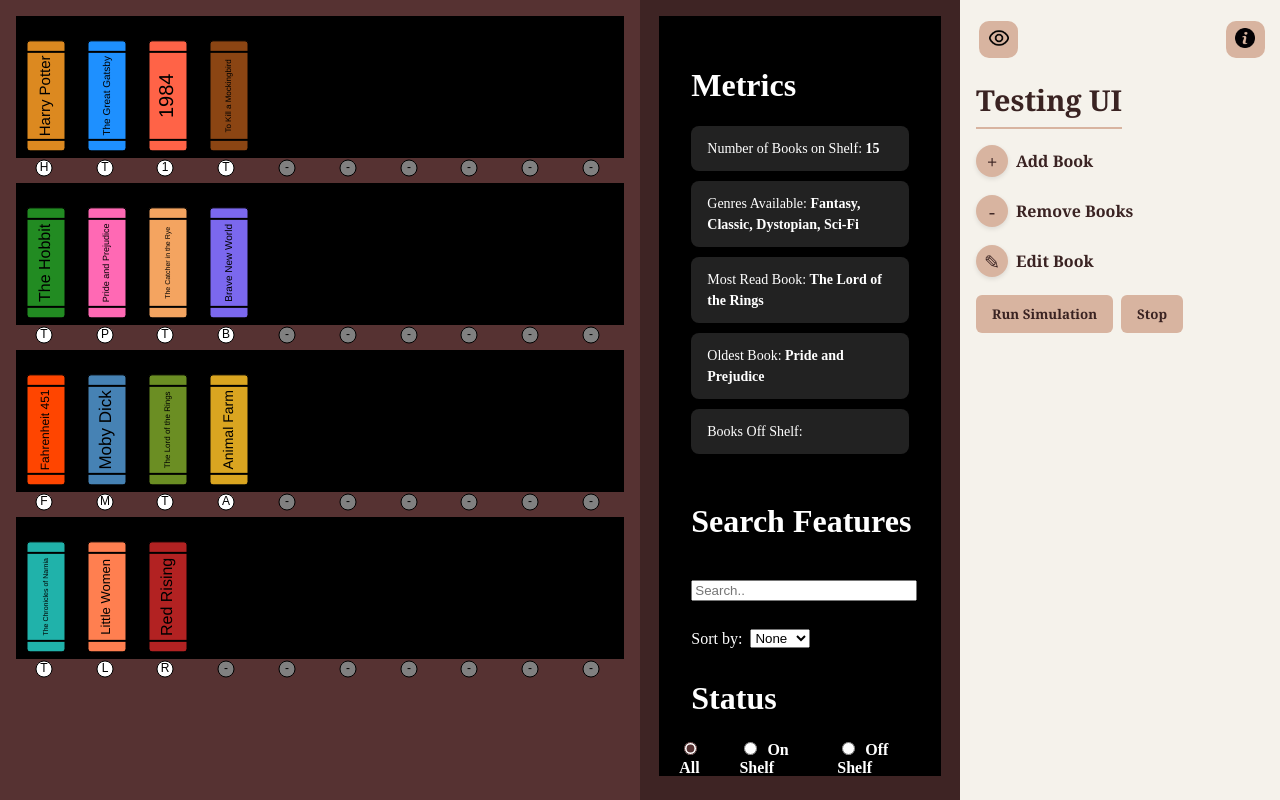
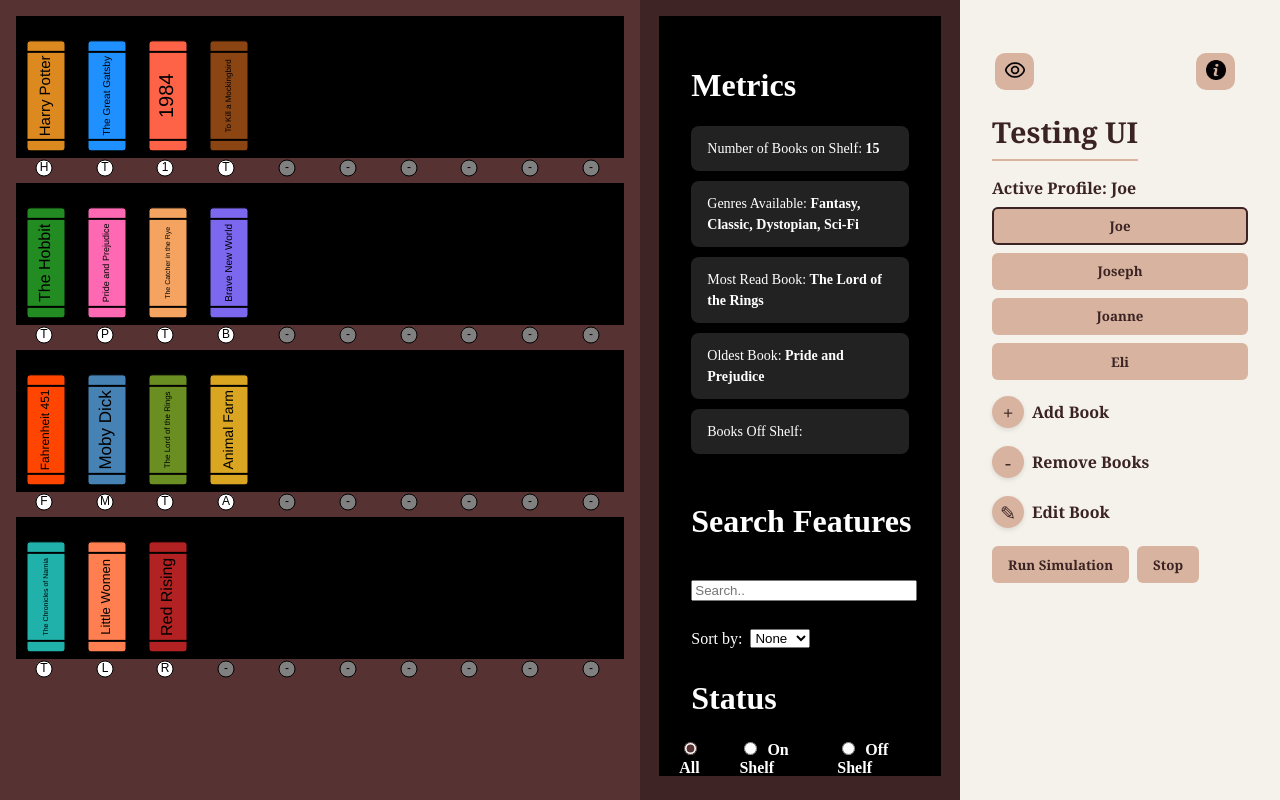
Before and after one commit to JosephAFerguson/-UserInterface-Proj2, a Svelte app in the folder UserInterfaceProj2/: page / in a window 1280 px wide. Built offline with nearby package versions, Linux system fonts and the light colour scheme.

Commit message:
added profile selection buttons and 1s simulation to update book activity

```diff
--- a/UserInterfaceProj2/src/testing-ui.svelte
+++ b/UserInterfaceProj2/src/testing-ui.svelte
@@ -2,6 +2,7 @@
   // Stores are passed in as props from `App.svelte` (they are Svelte writables)
   // Do not provide defaults here; App.svelte binds real writable store objects.
   import { books_on_shelf } from './lib/bookStore.js';
+  import { user_profile, setProfile } from './lib/bookStore.js';
   export let books_off_shelf;
 
   // Local UI state
@@ -156,6 +157,13 @@
     simRunning = false;
   }
 
+  const profileNames = {
+    1: 'Joe',
+    2: 'Joseph',
+    3: 'Joanne',
+    4: 'Eli'
+  };
+
 </script>
 
 <main>
@@ -173,6 +181,16 @@
   </button>
   <div style="display:flex; align-items:center; width:90%;">
     <h1>Testing UI</h1>
+  </div>
+
+  <div class="profile-section">
+    <p style="margin: 0; font-weight: bold;">Active Profile: {profileNames[$user_profile]}</p>
+    <div class="profile-buttons">
+      <button class:selected={$user_profile === 1} on:click={() => setProfile(1)}>Joe</button>
+      <button class:selected={$user_profile === 2} on:click={() => setProfile(2)}>Joseph</button>
+      <button class:selected={$user_profile === 3} on:click={() => setProfile(3)}>Joanne</button>
+      <button class:selected={$user_profile === 4} on:click={() => setProfile(4)}>Eli</button>
+    </div>
   </div>
 
   <div>
@@ -274,7 +292,8 @@
 <style>
 /* === Layout and General === */
 main {
-  margin-left: 5%;
+  padding: 2rem;
+  margin: 0;
 }
 
 :global(html), :global(body) {
@@ -474,4 +493,26 @@
 .close-btn:hover {
   background-color: #73400f;
 }
+
+.profile-section {
+  margin-bottom: 1rem;
+}
+
+.profile-buttons {
+  display: flex;
+  flex-direction: column;
+  gap: 8px;
+  margin-top: 0.5rem;
+}
+
+.profile-buttons button.selected {
+  background-color: #b38a74;
+  font-weight: bold;
+  box-shadow: 0 0 0 2px #3A2322 inset;
+  color: #fff;
+}
+
+.profile-buttons button {
+  transition: all 0.2s ease;
+}
 </style>
```
Also changed, not shown: UserInterfaceProj2/src/lib/bookStore.js, 1 other file (tests, documents, lock files or other folders).
